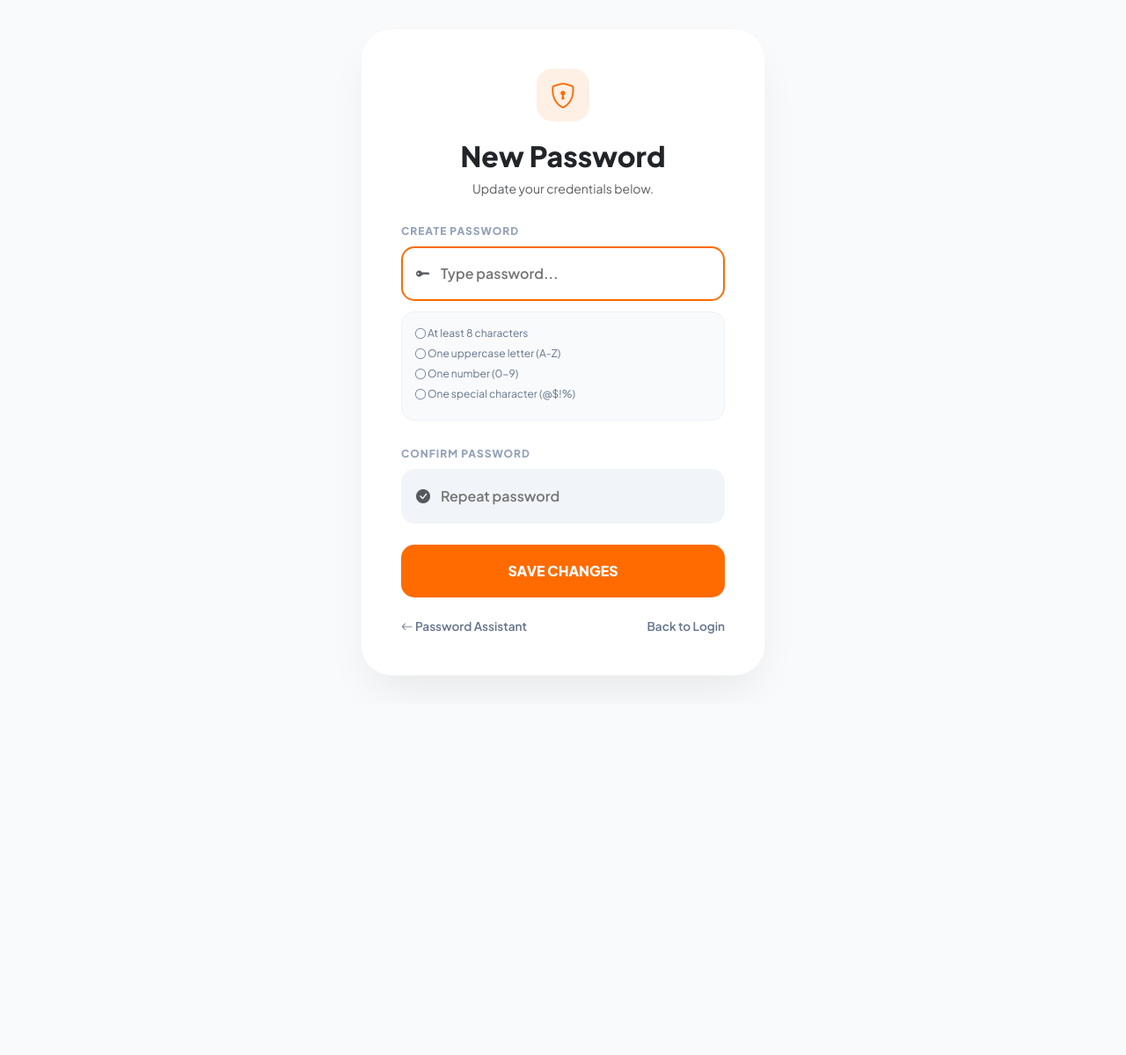
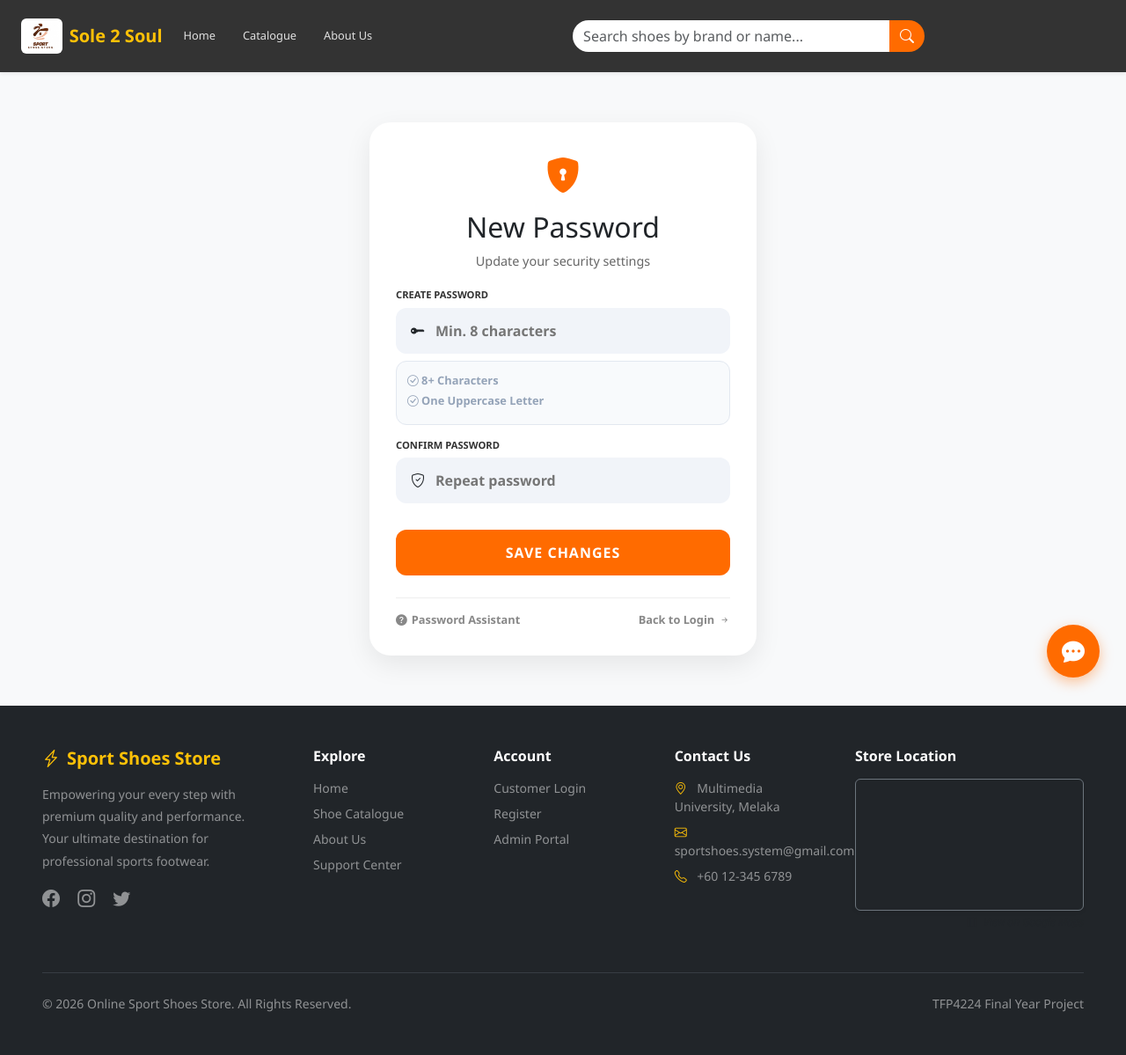
Before and after one commit to LeeYX0630/Online-Sport-Shoes-Store, a PHP site: the page made by Module A/forgot_password.php in a window 1280 px wide. Shown: the whole page at 88% size. Before the commit the page ends 771 px from the top, so only its background shows below. Run offline with PHP 8.4, Linux system fonts and the light colour scheme; a stand-in replaces the project's code that opens the database connection; a map, chart or similar area stays blank; some libraries are stand-ins or nearby versions; grey boxes are pictures that could not be loaded.

Commit message:
forgotpassword

```diff
--- a/Module A/forgot_password.php
+++ b/Module A/forgot_password.php
@@ -1,13 +1,10 @@
 <?php
 /**
- * STEALTH SPORT SHOES - FORGOT PASSWORD WITH GMAIL LINK
+ * STEALTH SPORT SHOES - FINAL FIXED LAYOUT
  */
-
-// 1. Declare namespace
 use PHPMailer\PHPMailer\PHPMailer;
 use PHPMailer\PHPMailer\Exception;
 
-// 2. Corrected path: files are directly under the PHPMailer directory
 require '../includes/PHPMailer/Exception.php';
 require '../includes/PHPMailer/PHPMailer.php';
 require '../includes/PHPMailer/SMTP.php';
@@ -17,100 +14,57 @@ if (session_status() === PHP_SESSION_NONE) {
     session_start();
 }
 
-// Use the database connection established in previous modules
 require_once '../includes/db_connection.php';
 
-// --- AUTO-CREATE TABLE CODE ---
-// This checks if the password_resets table exists. If not, it creates it automatically.
-$table_check = $conn->query("SHOW TABLES LIKE 'password_resets'");
-if ($table_check && $table_check->num_rows === 0) {
-    $create_table_sql = "
-        CREATE TABLE password_resets (
-            id INT AUTO_INCREMENT PRIMARY KEY,
-            email VARCHAR(255) NOT NULL,
-            token VARCHAR(64) NOT NULL,
-            expires_at DATETIME NOT NULL,
-            created_at TIMESTAMP DEFAULT CURRENT_TIMESTAMP
-        )
-    ";
-    if (!$conn->query($create_table_sql)) {
-        die("Error automatically creating password_resets table: " . $conn->error);
-    }
-}
-
 $error = "";
-// Ensure the session key matches what you set in your forgot_password logic
+$success_message = "";
 $token_valid = isset($_SESSION['reset_user_id']) || isset($_SESSION['reset_data']['email']);
 
 if ($_SERVER["REQUEST_METHOD"] == "POST" && $token_valid) {
     $pass1 = $_POST['password'];
     $pass2 = $_POST['confirm_password'];
+    $email = $_SESSION['reset_data']['email'] ?? '';
 
     if ($pass1 !== $pass2) {
         $error = "Passwords do not match.";
     } elseif (strlen($pass1) < 8) {
         $error = "Password must be at least 8 characters.";
     } else {
-        // Generate a secure token and a 15-minute expiration
         $token = bin2hex(random_bytes(32));
         $expires_at = date("Y-m-d H:i:s", strtotime("+15 minutes"));
 
-        // 2. Clear any old reset requests for this email first
         $delete_old = $conn->prepare("DELETE FROM password_resets WHERE email = ?");
         $delete_old->bind_param("s", $email);
         $delete_old->execute();
-        $delete_old->close();
 
-        // 3. Insert the brand new reset token
         $stmt_reset = $conn->prepare("INSERT INTO password_resets (email, token, expires_at) VALUES (?, ?, ?)");
-
         if ($stmt_reset) {
             $stmt_reset->bind_param("sss", $email, $token, $expires_at);
             $stmt_reset->execute();
-            $stmt_reset->close();
 
-            // Dynamically build the exact reset URL link
             $reset_link = "http://" . $_SERVER['HTTP_HOST'] . dirname($_SERVER['PHP_SELF']) . "/reset_password.php?token=" . $token;
 
-            // 4. Call PHPMailer to send the reset link
             $mail = new PHPMailer(true);
-
             try {
-                // SMTP Configurations
                 $mail->isSMTP();
-                $mail->Host       = 'smtp.gmail.com';
-                $mail->SMTPAuth   = true;
-                $mail->Username   = SMTP_EMAIL;
-                $mail->Password   = SMTP_PASS;
+                $mail->Host = 'smtp.gmail.com';
+                $mail->SMTPAuth = true;
+                $mail->Username = SMTP_EMAIL;
+                $mail->Password = SMTP_PASS;
                 $mail->SMTPSecure = PHPMailer::ENCRYPTION_STARTTLS;
-                $mail->Port       = 587;
-
-                // Sender & Receiver Settings
+                $mail->Port = 587;
                 $mail->setFrom('sportshoes.system@gmail.com', 'SS Sport Shoes');
                 $mail->addAddress($email);
-
-                // Email Content Template
                 $mail->isHTML(true);
                 $mail->Subject = 'Verify Your Reset Request';
-                $mail->Body    = "
-                    <div style='font-family: sans-serif; text-align: center; padding: 25px; border: 1px solid #E2E8F0; border-radius: 16px; max-width: 500px; margin: 0 auto;'>
-                        <h2 style='color: #FF6B00; font-size: 24px;'>Account Access Recovery</h2>
-                        <p style='color: #64748B; font-size: 15px; line-height: 1.5;'>To complete your security update, please confirm this recovery request by clicking the button below.</p>
-                        <div style='margin: 30px 0;'>
-                            <a href='$reset_link' style='background-color: #FF6B00; color: #FFFFFF; padding: 14px 32px; font-weight: 700; text-decoration: none; border-radius: 12px; display: inline-block; text-transform: uppercase; font-size: 14px; letter-spacing: 0.5px;'>Confirm Reset Request</a>
-                        </div>
-                        <p style='color: #94A3B8; font-size: 12px;'>If you didn't initiate this password reset, please ignore this email. This link is valid for 15 minutes.</p>
-                    </div>";
+                $mail->Body = "Confirm your request: <a href='$reset_link'>$reset_link</a>";
 
                 if ($mail->send()) {
-                    $success_message = "Your request was processed! Please check your recovery email inbox.";
+                    $success_message = "Success! Please check your recovery email inbox.";
                 }
-
             } catch (Exception $e) {
-                $error = "Mail could not be sent. Error: {$mail->ErrorInfo}";
+                $error = "Mail error: {$mail->ErrorInfo}";
             }
-        } else {
-            $error = "Database update failed: " . $conn->error;
         }
     }
 }
@@ -121,180 +75,154 @@ if ($_SERVER["REQUEST_METHOD"] == "POST" && $token_valid) {
 <head>
     <meta charset="UTF-8">
     <meta name="viewport" content="width=device-width, initial-scale=1.0">
-    <title>Reset Password | Stealth Sport Shoes</title>
+    <title>New Password | Sole 2 Soul</title>
     <link href="https://fonts.googleapis.com/css2?family=Plus+Jakarta+Sans:wght@400;600;800&display=swap" rel="stylesheet">
     <link href="https://cdn.jsdelivr.net/npm/bootstrap@5.3.0/dist/css/bootstrap.min.css" rel="stylesheet">
     <link rel="stylesheet" href="https://cdn.jsdelivr.net/npm/bootstrap-icons@1.11.1/font/bootstrap-icons.css">
 
     <style>
-        :root {
-            --brand-orange: #FF6B00;
-            --soft-gray: #F1F5F9;
-            --danger: #EF4444;
-            --warning: #F59E0B;
-            --success: #10B981;
-        }
+        :root { --sole-orange: #FF6B00; }
+
         body {
-            background-color: #F8FAFC;
+            background-color: #f4f7f6;
             font-family: 'Plus Jakarta Sans', sans-serif;
-            min-height: 100vh; display: flex; align-items: center; justify-content: center; margin: 0;
+            margin: 0;
+            /* Allow the page to scroll if the card is tall */
+            min-height: 100vh;
         }
 
-        .reset-container { max-width: 500px; width: 100%; padding: 20px; }
-        .glass-card {
-            background: #FFFFFF; padding: 45px; border-radius: 35px;
-            box-shadow: 0 25px 50px -12px rgba(0,0,0,0.08);
-            border: 1px solid rgba(0,0,0,0.03);
+        .page-container {
+            display: flex;
+            justify-content: center;
+            align-items: center;
+            padding: 20px;
+            min-height: 90vh;
         }
 
-        .brand-icon {
-            width: 60px; height: 60px; background: rgba(255, 107, 0, 0.1);
-            color: var(--brand-orange); border-radius: 18px;
-            display: flex; align-items: center; justify-content: center;
-            margin: 0 auto 20px; font-size: 1.8rem;
+        .auth-card {
+            background: #ffffff;
+            padding: 30px; /* Reduced padding to save vertical space */
+            border-radius: 24px;
+            box-shadow: 0 10px 30px rgba(0,0,0,0.08);
+            width: 100%;
+            max-width: 440px;
+            text-align: center;
         }
 
-        .form-label { font-weight: 800; font-size: 0.75rem; color: #94A3B8; text-transform: uppercase; letter-spacing: 1px; }
+        .icon-header { font-size: 2.5rem; color: var(--sole-orange); margin-bottom: 10px; display: block; }
+        h2 { font-weight: 800; color: #111; margin-bottom: 5px; font-size: 1.5rem; }
+        .subtitle { color: #666; margin-bottom: 20px; font-size: 0.9rem; }
 
-        .input-group-custom {
-            background: var(--soft-gray); border-radius: 15px; padding: 5px 15px;
-            display: flex; align-items: center; border: 2px solid transparent; transition: 0.3s;
+        .form-group { text-align: left; margin-bottom: 15px; }
+        .label-text { font-weight: 800; font-size: 0.7rem; text-transform: uppercase; color: #333; margin-bottom: 6px; display: block; }
+
+        .input-box {
+            background: #F1F4F9; border-radius: 12px; display: flex; align-items: center;
+            padding: 0 15px; border: 2px solid transparent;
         }
-        .input-group-custom:focus-within { border-color: var(--brand-orange); background: #FFF; }
-        .input-group-custom input { border: none; background: transparent; padding: 12px; width: 100%; outline: none; font-weight: 600; }
+        .input-box:focus-within { border-color: var(--sole-orange); background: #fff; }
+        .input-box input { border: none; background: transparent; padding: 12px; width: 100%; outline: none; font-weight: 600; }
 
-        .btn-update {
-            background: var(--brand-orange); color: white; border: none; padding: 18px;
-            border-radius: 15px; font-weight: 800; width: 100%; transition: 0.4s; margin-top: 10px;
-            text-align: center; display: block; text-decoration: none;
+        .rules-container { background: #F8FAFC; padding: 12px; border-radius: 12px; margin-top: 8px; border: 1px solid #E2E8F0; }
+        .rule { font-size: 0.8rem; color: #94A3B8; display: block; margin-bottom: 4px; font-weight: 600; }
+        .rule.valid { color: #10B981; }
+
+        .btn-save {
+            background: var(--sole-orange); color: white; border: none; padding: 14px;
+            border-radius: 12px; font-weight: 800; width: 100%; margin-top: 15px;
+            text-transform: uppercase; letter-spacing: 1px; transition: 0.2s;
         }
-        .btn-update:hover {
-            background: #E66000;
-            transform: translateY(-2px);
-            box-shadow: 0 15px 30px rgba(255, 107, 0, 0.2);
-            color: white;
+        .btn-save:hover { background: #e65a00; transform: translateY(-1px); }
+
+        /* FIXED NAVIGATION BUTTONS AREA */
+        .bottom-nav {
+            display: flex;
+            justify-content: space-between;
+            margin-top: 25px;
+            padding-top: 15px;
+            border-top: 1px solid #eee;
         }
-
-        .strength-meter { font-size: 0.8rem; font-weight: 800; display: block; margin-top: 12px; }
-        .guidance-box {
-            background: #F8FAFC; border-radius: 15px; padding: 15px; margin-top: 10px; border: 1px solid #EDF2F7;
+        .nav-item {
+            font-size: 0.8rem;
+            font-weight: 800;
+            color: #888;
+            text-decoration: none;
+            display: flex;
+            align-items: center;
+            gap: 5px;
         }
-        .tip-item { font-size: 0.75rem; color: #64748B; display: block; margin-bottom: 5px; transition: 0.3s; }
-        .tip-item.met { color: var(--success); font-weight: 600; }
-        .tip-item.met i { margin-right: 5px; }
-
-        /* Style for smaller custom buttons at the bottom */
-        .btn-small-link {
-            display: inline-block;
-            font-size: 0.85rem;
-            font-weight: 600;
-            color: #64748B;
-            text-decoration: none;
-            transition: color 0.2s;
-            margin-top: 15px;
-        }
-        .btn-small-link:hover {
-            color: var(--brand-orange);
-        }
+        .nav-item:hover { color: var(--sole-orange); }
     </style>
 </head>
 <body>
 
-<div class="reset-container">
-    <div class="glass-card">
-        <div class="brand-icon"><i class="bi bi-shield-lock"></i></div>
-        <div class="text-center mb-4">
-            <h2 class="fw-bold">New Password</h2>
-            <p class="text-muted small">Update your credentials below.</p>
-        </div>
+<?php include_once '../includes/header.php'; ?>
+
+<div class="page-container">
+    <div class="auth-card">
+        <i class="bi bi-shield-lock-fill icon-header"></i>
+        <h2>New Password</h2>
+        <p class="subtitle">Update your security settings</p>
 
         <?php if($error): ?>
-            <div class="alert alert-danger border-0 small text-center mb-4"><?php echo $error; ?></div>
+            <div class="alert alert-danger py-2 small fw-bold mb-3"><?php echo $error; ?></div>
         <?php endif; ?>
 
-        <form method="POST" id="resetForm">
-            <div class="mb-4">
-                <label class="form-label">Create Password</label>
-                <div class="input-group-custom">
-                    <i class="bi bi-key-fill text-muted"></i>
-                    <input type="password" name="password" id="main-pwd" placeholder="Type password..." required autofocus>
+        <?php if($success_message): ?>
+            <div class="alert alert-success py-2 small fw-bold mb-3"><?php echo $success_message; ?></div>
+        <?php endif; ?>
+
+        <form method="POST">
+            <div class="form-group">
+                <span class="label-text">Create Password</span>
+                <div class="input-box">
+                    <i class="bi bi-key-fill"></i>
+                    <input type="password" name="password" id="pwd" placeholder="Min. 8 characters" required>
                 </div>
 
-                <div id="strength-label" class="strength-meter"></div>
-
-                <div class="guidance-box">
-                    <span class="tip-item" id="tip-len"><i class="bi bi-circle"></i> At least 8 characters</span>
-                    <span class="tip-item" id="tip-upper"><i class="bi bi-circle"></i> One uppercase letter (A-Z)</span>
-                    <span class="tip-item" id="tip-num"><i class="bi bi-circle"></i> One number (0-9)</span>
-                    <span class="tip-item" id="tip-sym"><i class="bi bi-circle"></i> One special character (@$!%)</span>
+                <div class="rules-container">
+                    <span class="rule" id="rule-len"><i class="bi bi-check-circle"></i> 8+ Characters</span>
+                    <span class="rule" id="rule-up"><i class="bi bi-check-circle"></i> One Uppercase Letter</span>
                 </div>
             </div>
 
-            <div class="mb-4">
-                <label class="form-label">Confirm Password</label>
-                <div class="input-group-custom">
-                    <i class="bi bi-check-circle-fill text-muted"></i>
+            <div class="form-group">
+                <span class="label-text">Confirm Password</span>
+                <div class="input-box">
+                    <i class="bi bi-shield-check"></i>
                     <input type="password" name="confirm_password" placeholder="Repeat password" required>
                 </div>
             </div>
 
-            <button type="submit" class="btn-update w-100" id="submitBtn">SAVE CHANGES</button>
+            <button type="submit" class="btn-save">Save Changes</button>
 
-            <div class="text-center d-flex justify-content-between align-items-center mt-2">
-                <a href="password_assistant.php" class="btn-small-link"><i class="bi bi-arrow-left"></i> Password Assistant</a>
-                <a href="login.php" class="btn-small-link">Back to Login</a>
+            <div class="bottom-nav">
+                <a href="password_assistant.php" class="nav-item">
+                    <i class="bi bi-question-circle-fill"></i> Password Assistant
+                </a>
+                <a href="login.php" class="nav-item">
+                    Back to Login <i class="bi bi-arrow-right-short"></i>
+                </a>
             </div>
         </form>
     </div>
 </div>
 
 <script>
-const pwdInput = document.getElementById('main-pwd');
-const strengthLabel = document.getElementById('strength-label');
-const tips = {
-    len: document.getElementById('tip-len'),
-    upper: document.getElementById('tip-upper'),
-    num: document.getElementById('tip-num'),
-    sym: document.getElementById('tip-sym')
-};
+const pwd = document.getElementById('pwd');
+const ruleLen = document.getElementById('rule-len');
+const ruleUp = document.getElementById('rule-up');
 
-function updateTip(element, isMet) {
-    if (isMet) {
-        element.classList.add('met');
-        element.querySelector('i').className = 'bi bi-check-circle-fill';
-    } else {
-        element.classList.remove('met');
-        element.querySelector('i').className = 'bi bi-circle';
-    }
-}
+pwd.addEventListener('input', function() {
+    const val = this.value;
+    if(val.length >= 8) ruleLen.classList.add('valid');
+    else ruleLen.classList.remove('valid');
 
-pwdInput.addEventListener('input', function() {
-    const val = this.value;
-    const hasLen = val.length >= 8;
-    const hasUpper = /[A-Z]/.test(val);
-    const hasNum = /[0-9]/.test(val);
-    const hasSym = /[^A-Za-z0-9]/.test(val);
-
-    updateTip(tips.len, hasLen);
-    updateTip(tips.upper, hasUpper);
-    updateTip(tips.num, hasNum);
-    updateTip(tips.sym, hasSym);
-
-    const score = [hasLen, hasUpper, hasNum, hasSym].filter(Boolean).length;
-
-    if (val === "") {
-        strengthLabel.innerText = "";
-    } else if (score <= 1) {
-        strengthLabel.innerText = "STRENGTH: WEAK 🔴";
-        strengthLabel.style.color = "#EF4444";
-    } else if (score <= 3) {
-        strengthLabel.innerText = "STRENGTH: MEDIUM 🟡";
-        strengthLabel.style.color = "#F59E0B";
-    } else {
-        strengthLabel.innerText = "STRENGTH: STRONG 🟢";
-        strengthLabel.style.color = "#10B981";
-    }
+    if(/[A-Z]/.test(val)) ruleUp.classList.add('valid');
+    else ruleUp.classList.remove('valid');
 });
 </script>
+
+<?php include_once '../includes/footer.php'; ?>
 </body>
 </html>
```
